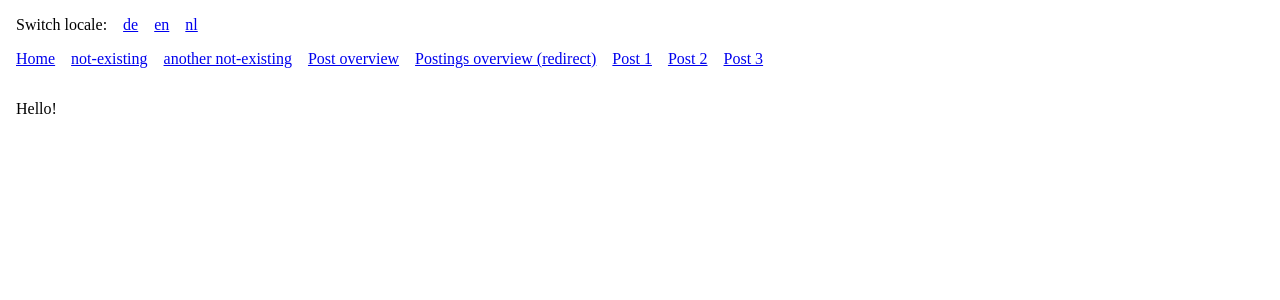
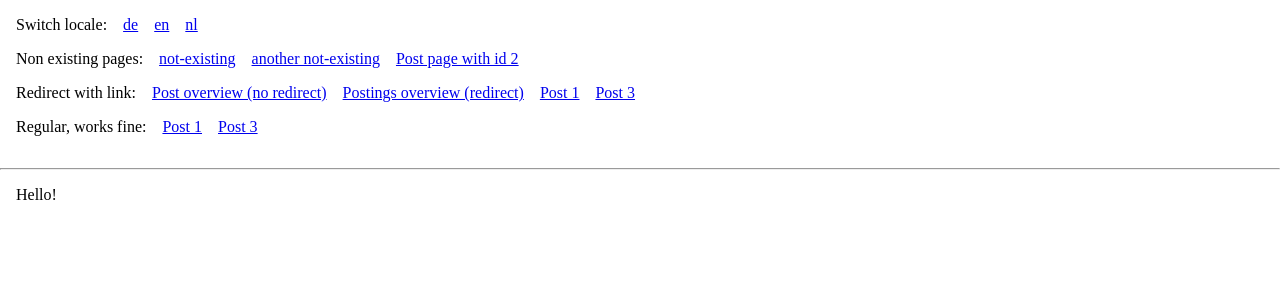
Before and after one commit to joggienl/nextjs-middleware-and-redirects, a Next.js app: page / in a window 1280 px wide. Shown: the top 300 px of the page. Built offline with nearby package versions, Linux system fonts and the light colour scheme.

Commit message:
Update _app.js

```diff
--- a/src/pages/_app.js
+++ b/src/pages/_app.js
@@ -39,14 +39,11 @@ export default function App({ Component, pageProps }) {
 					style={{
 						display: 'flex',
 						gap: '16px',
+						marginBottom: '16px',
 						listStyleType: 'none',
 					}}
 				>
-					<li>
-						<Link href="/" prefetch={false}>
-							Home
-						</Link>
-					</li>
+					<li>Non existing pages:</li>
 					<li>
 						<Link href="/not-exiting" prefetch={false}>
 							not-existing
@@ -58,8 +55,23 @@ export default function App({ Component, pageProps }) {
 						</Link>
 					</li>
 					<li>
+						<Link href="/post/2" prefetch={false}>
+							Post page with id 2
+						</Link>
+					</li>
+				</ul>
+				<ul
+					style={{
+						display: 'flex',
+						gap: '16px',
+						marginBottom: '16px',
+						listStyleType: 'none',
+					}}
+				>
+					<li>Redirect with link:</li>
+					<li>
 						<Link href="/post" prefetch={false}>
-							Post overview
+							Post overview (no redirect)
 						</Link>
 					</li>
 					<li>
@@ -73,8 +85,23 @@ export default function App({ Component, pageProps }) {
 						</Link>
 					</li>
 					<li>
-						<Link href="/post/2" prefetch={false}>
-							Post 2
+						<Link href="/post/3" prefetch={false}>
+							Post 3
+						</Link>
+					</li>
+				</ul>
+				<ul
+					style={{
+						display: 'flex',
+						gap: '16px',
+						marginBottom: '16px',
+						listStyleType: 'none',
+					}}
+				>
+					<li>Regular, works fine:</li>
+					<li>
+						<Link href="/post/1" prefetch={false}>
+							Post 1
 						</Link>
 					</li>
 					<li>
@@ -84,6 +111,7 @@ export default function App({ Component, pageProps }) {
 					</li>
 				</ul>
 			</nav>
+			<hr />
 			<main
 				style={{
 					padding: '16px',
```
